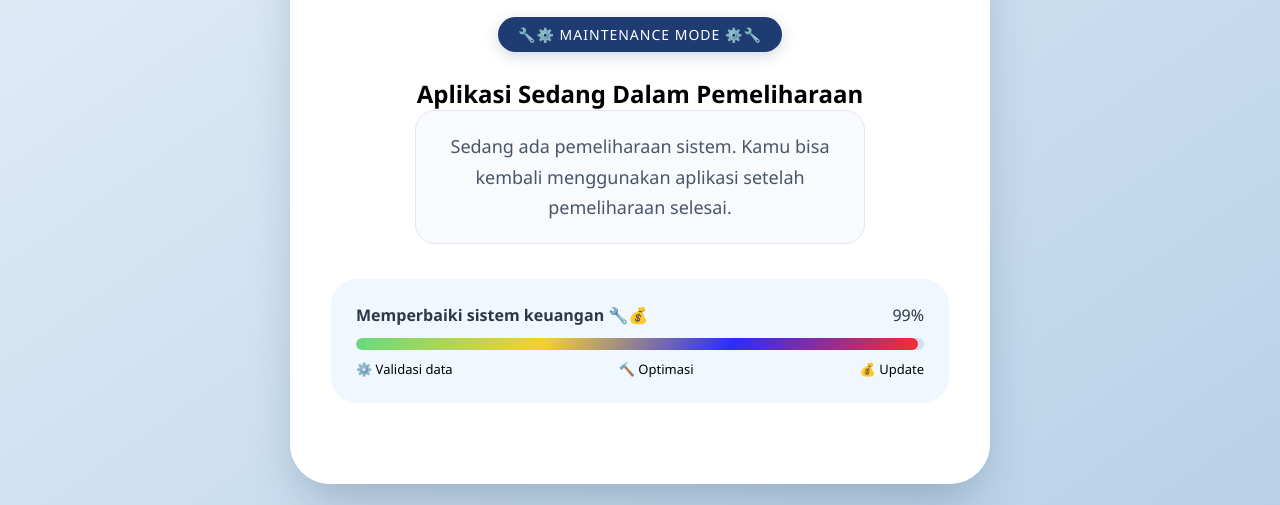
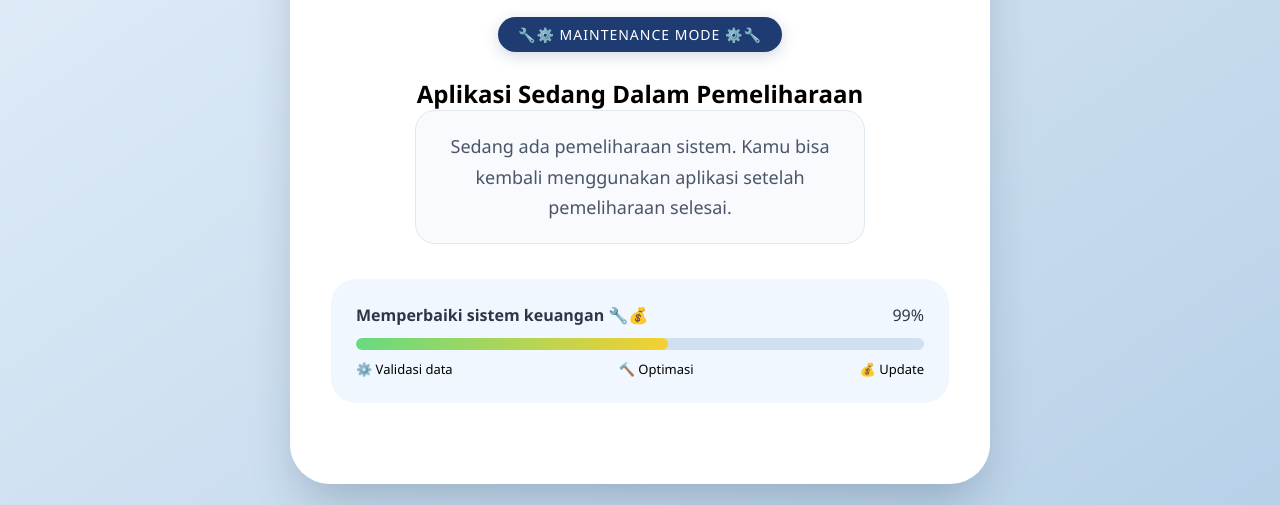
Before and after one commit to triadi387/neonfinance, a plain HTML site: page index.html in a window 1280 px wide. Shown: the part 295-800 px from the top of the page. Drawn offline with Linux system fonts and the light colour scheme.

Commit message:
Update index.html

```diff
--- a/index.html
+++ b/index.html
@@ -338,8 +338,8 @@
 
         .progress-fill {
             height: 100%;
-            width: 99%;
-            background: linear-gradient(120deg, #4cd964, #ffcc00, blue, red);
+            width: 55%;
+            background: linear-gradient(120deg, #4cd964, #ffcc00);
             border-radius: 20px;
             position: relative;
             animation: progressPulse 2s ease-in-out infinite;
```
